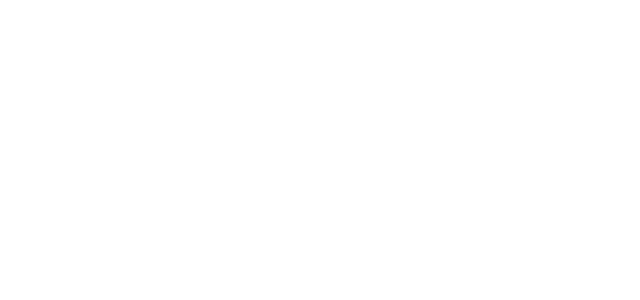
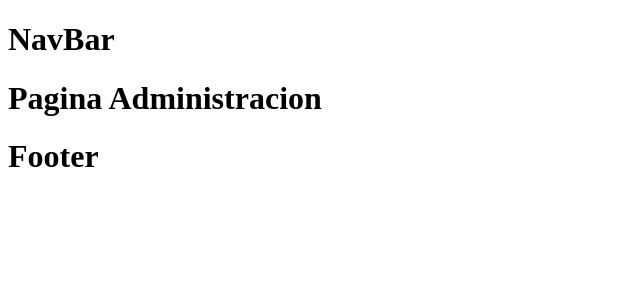
Before and after one commit to AdrianKarma/Clone-Recetas-FrontEnd, a React (Vite) app: page /administrador in a window 1280 px wide. Shown: the top 300 px of the page, without its empty margins (0-640 px from the left). Built offline with nearby package versions, Linux system fonts and the light colour scheme.

Commit message:
agregada la estructura inicial con rutas

```diff
--- a/package.json
+++ b/package.json
@@ -10,8 +10,11 @@
     "preview": "vite preview"
   },
   "dependencies": {
+    "bootstrap": "^5.3.2",
     "react": "^18.2.0",
-    "react-dom": "^18.2.0"
+    "react-bootstrap": "^2.10.1",
+    "react-dom": "^18.2.0",
+    "react-router-dom": "^6.22.1"
   },
   "devDependencies": {
     "@types/react": "^18.2.43",
--- a/src/App.jsx
+++ b/src/App.jsx
@@ -1,5 +1,12 @@
+import './App.css'
+import Inicio from './components/pages/Inicio'
+import Footer from './components/common/FooterRecetas'
+import NavBarRecetas from './components/common/NavBarRecetas'
+import { BrowserRouter, Routes, Route } from 'react-router-dom';
+import Administracion from './components/pages/Administracion';
+import Error404 from './components/pages/Error404';
 
-import './App.css'
+
 
 function App() {
 
@@ -7,6 +14,23 @@
   return (
     <>
 
+<BrowserRouter>
+    <NavBarRecetas></NavBarRecetas>
+    <Routes >
+    <Route exact path='/' element={<Inicio></Inicio>}></Route>
+
+    <Route exact path='administrador' element={<Administracion></Administracion>}></Route>
+
+
+    <Route exact path='*' element={<Error404></Error404>}></Route>
+
+
+
+    </Routes>
+<Footer></Footer>
+    </BrowserRouter>
+
+
     </>
   )
 }
--- /dev/null
+++ b/src/components/common/FooterRecetas.jsx
@@ -0,0 +1,10 @@
+
+const FooterRecetas = () => {
+    return (
+        <>
+            <h1>Footer</h1>
+        </>
+    );
+};
+
+export default FooterRecetas;
--- /dev/null
+++ b/src/components/common/NavBarRecetas.jsx
@@ -0,0 +1,11 @@
+
+
+const NavBarRecetas = () => {
+    return (
+        <>
+            <h1>NavBar</h1>
+        </>
+    );
+};
+
+export default NavBarRecetas;
--- /dev/null
+++ b/src/components/pages/Administracion.jsx
@@ -0,0 +1,11 @@
+
+
+const Administracion = () => {
+    return (
+        <>
+            <h1>Pagina Administracion</h1>
+        </>
+    );
+};
+
+export default Administracion;
--- /dev/null
+++ b/src/components/pages/Error404.jsx
@@ -0,0 +1,11 @@
+
+
+const Error404 = () => {
+    return (
+        <>
+           <h1>Error 404</h1>
+        </>
+    );
+};
+
+export default Error404;
--- /dev/null
+++ b/src/components/pages/Inicio.jsx
@@ -0,0 +1,10 @@
+
+const Inicio = () => {
+    return (
+        <>
+            <h1>Main</h1>
+        </>
+    );
+};
+
+export default Inicio;
```
Also changed, not shown: src/components/common/CardReceta.jsx (added, +11 -0 lines), src/components/common/ItemReceta.jsx (added, +10 -0 lines), src/components/common/ListaRecetas.jsx (added, +11 -0 lines), src/components/pages/FormularioReceta.jsx (added, +11 -0 lines), 1 other file (tests, documents, lock files or other folders).
